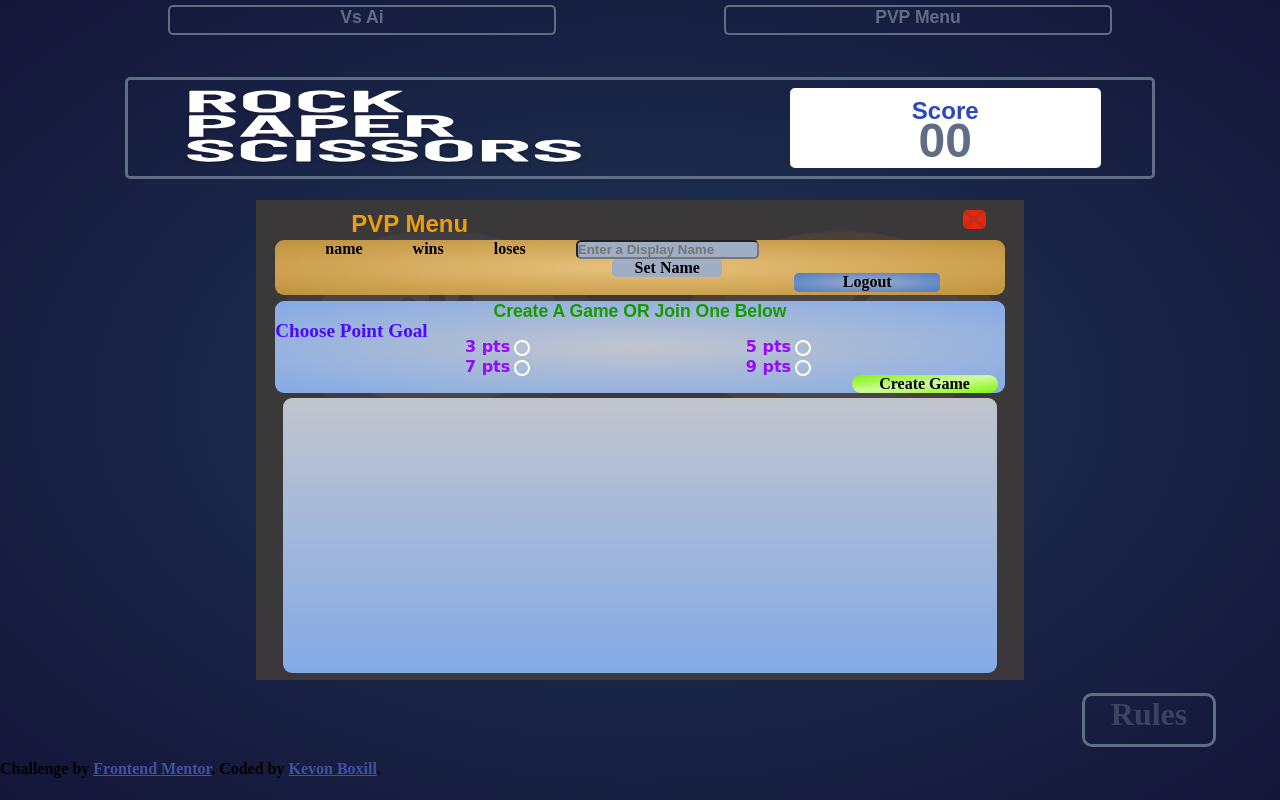
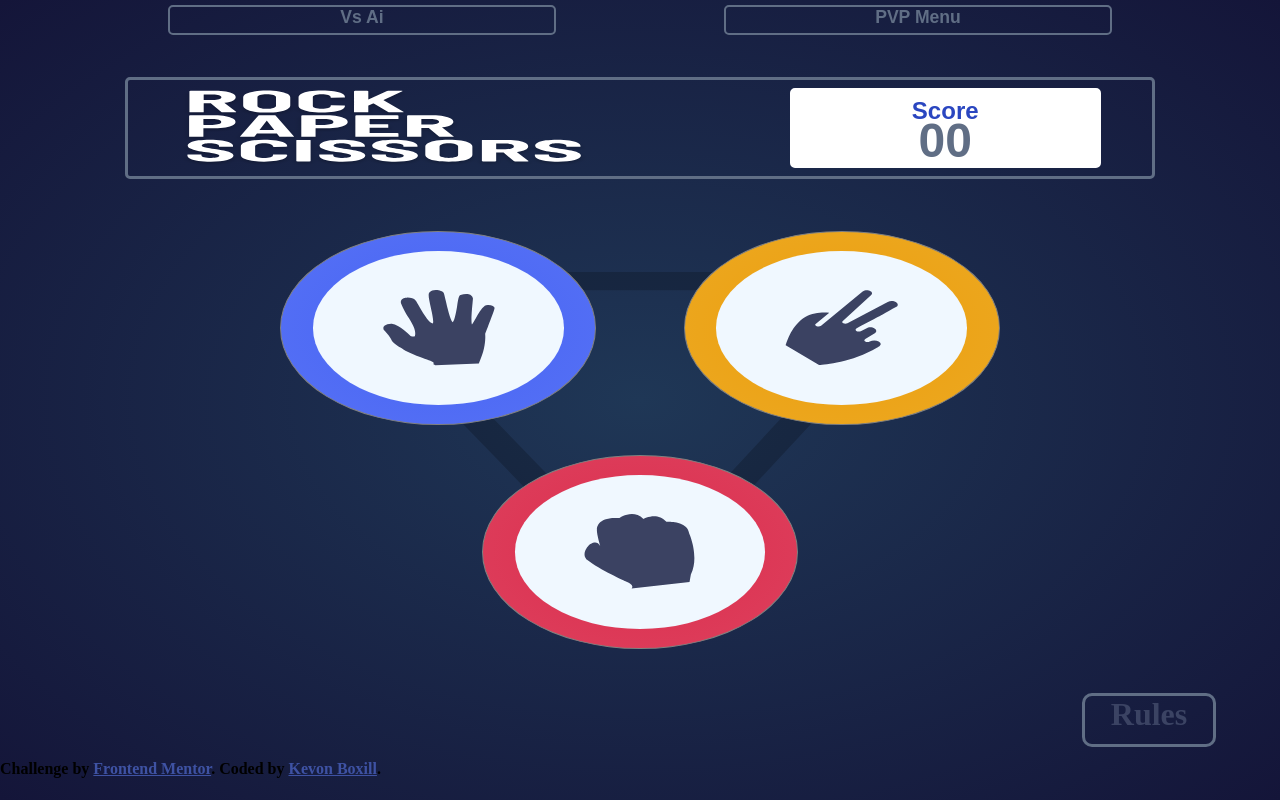
Before and after one commit to alphacrutch/Rock-Paper-Scissors-TT, a website with bundled scripts: page dist/Multiplayer.html in a window 1280 px wide. Built offline with nearby package versions, Linux system fonts and the light colour scheme; some packages are replaced by stand-ins of ours; no server answers; the database is empty; a web font is replaced by a local one.

Commit message:
Multiplayer Update

```diff
--- a/dist/styles/multiplayer.css
+++ b/dist/styles/multiplayer.css
@@ -666,8 +666,7 @@
     grid-area: choiceView;
     z-index: 8;
     position: relative;
-    display: -ms-grid;
-    display: grid;
+    display: none;
     -ms-grid-rows: 8% 12% 80%;
         grid-template-rows: 8% 12% 80%;
     -ms-grid-columns: 100%;
--- a/dist/styles/multiplayer.scss
+++ b/dist/styles/multiplayer.scss
@@ -432,7 +432,7 @@
         grid-area: choiceView;
         z-index: 8;
         position: relative;
-        display: grid;
+        display: none;
         grid-template-rows: 8% 12% 80%;
         grid-template-columns: 100%;
         grid-template-areas: "pvpTitle" " statusView" " mainView";
```
